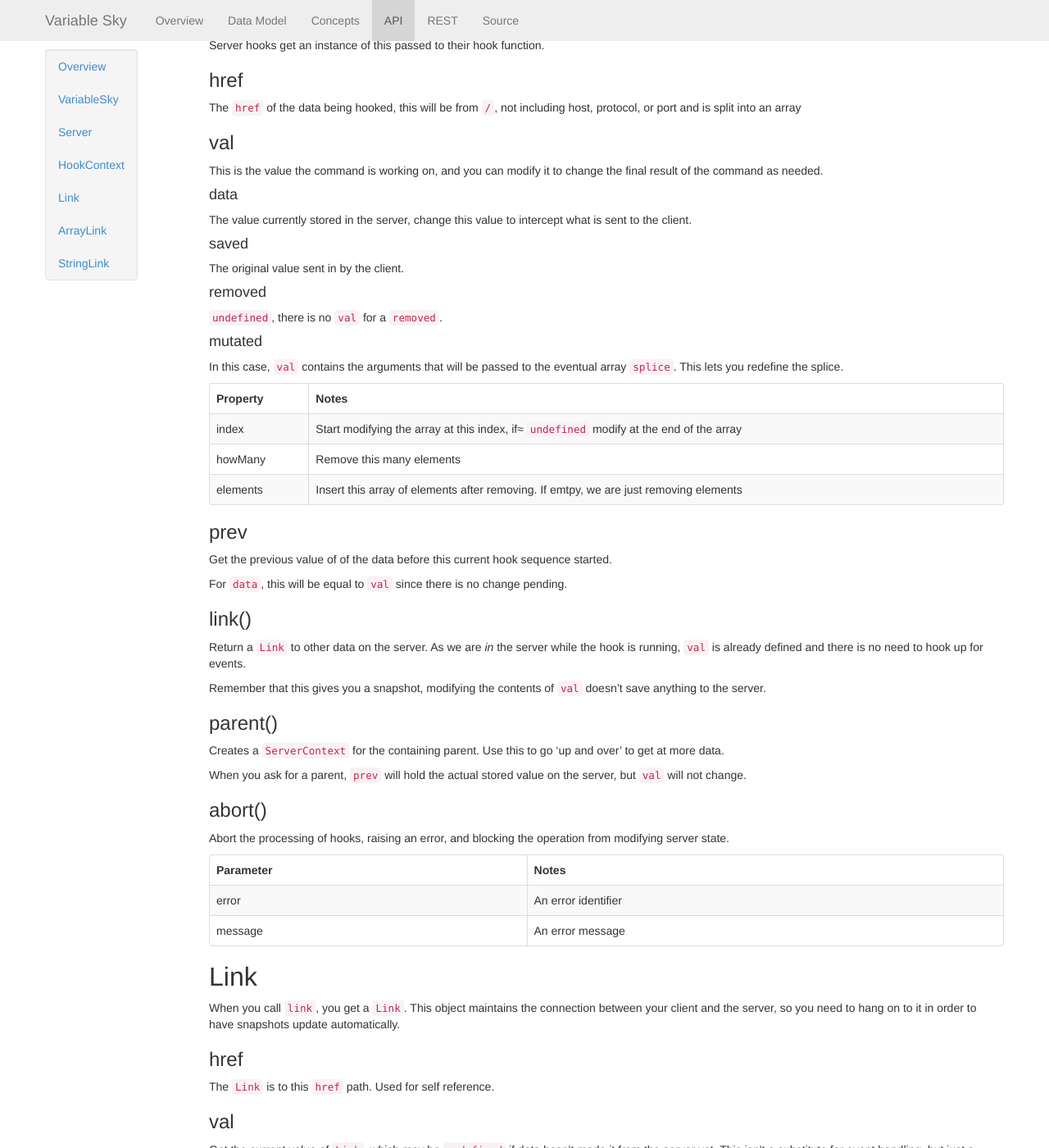
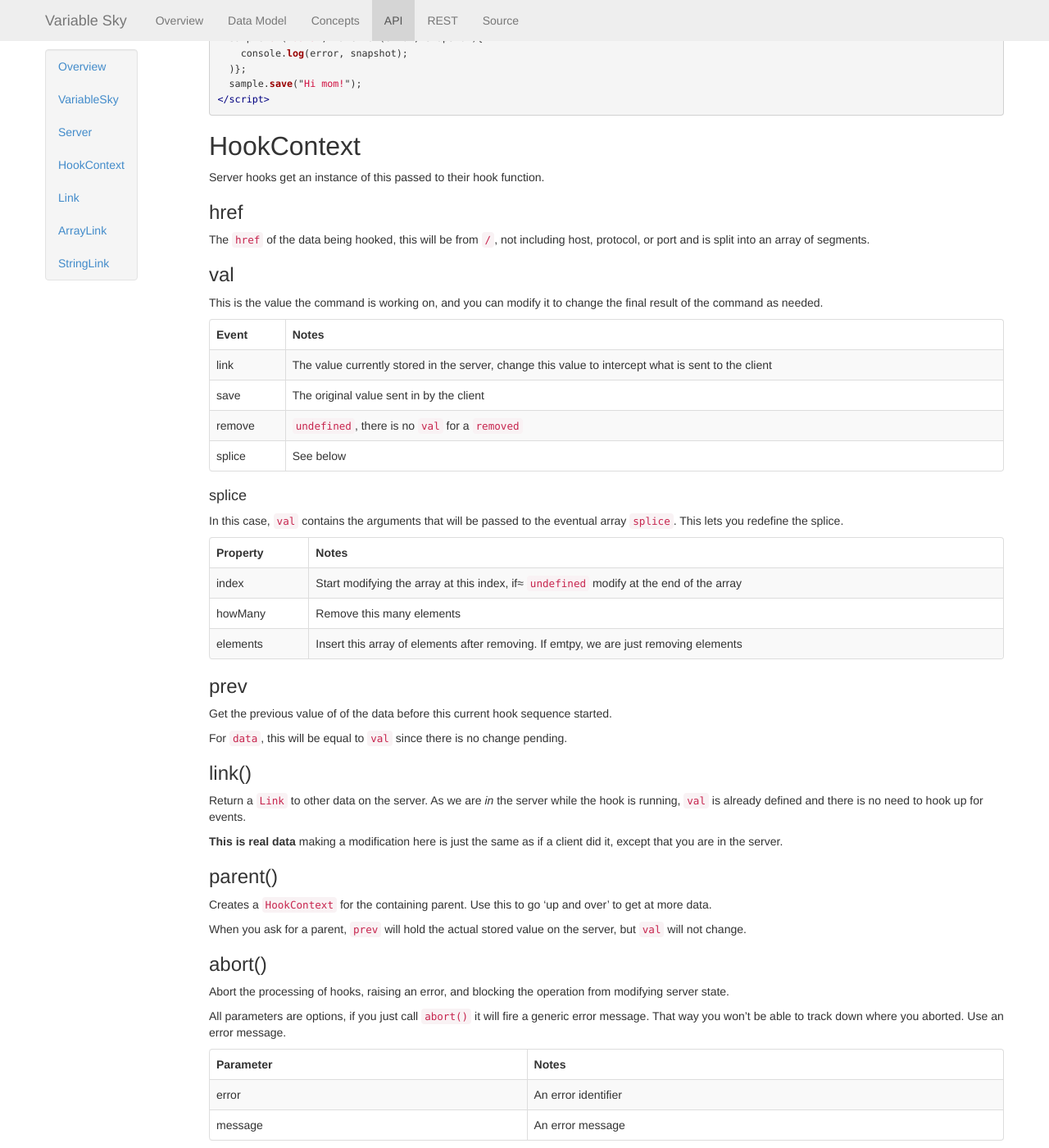
Before and after one commit to wballard/VariableSky, a Jekyll site: the page built from api.markdown, in a window 1280 px wide and 1400 px high, scrolled down 3994 px. Shown: the whole window at 82% size. Built offline with Jekyll 4.4.1, drawn with Linux system fonts in a browser that asks for light colours; Markdown is read by kramdown in place of the engine named in the settings; some of the changed text lies outside the part shown.

Commit message:
mutate is now splice

````diff
--- a/api.markdown
+++ b/api.markdown
@@ -145,8 +145,18 @@
 });
 ```
 
-### mutate()
-Hook array mutation
+### splice()
+Hook in place array modifications.
+
+```javascript
+server.splice('/myarray', function(context, next){
+  //this makes a 'push' into a double push
+  if (typeof context.val.index == 'undefined') {
+    context.val.elements.push('Second Value');
+  }
+  next();
+});
+```
 
 ### rest
 This is `connect` middleware, `use` this to have the rest API connected.
@@ -224,23 +234,21 @@
 
 ### href
 The `href` of the data being hooked, this will be from `/`, not
-including host, protocol, or port and is split into an array
+including host, protocol, or port and is split into an array of
+segments.
 
 ### val
 This is the value the command is working on, and you can modify it to
 change the final result of the command as needed.
 
-#### data
-The value currently stored in the server, change this value to intercept
-what is sent to the client.
+|Event|Notes
+|-----|----|
+|link|The value currently stored in the server, change this value to intercept what is sent to the client|
+|save|The original value sent in by the client|
+|remove|`undefined`, there is no `val` for a `removed`|
+|splice|See below|
 
-#### saved
-The original value sent in by the client.
-
-#### removed
-`undefined`, there is no `val` for a `removed`.
-
-#### mutated
+#### splice
 In this case, `val` contains the arguments that will be passed to the
 eventual array `splice`. This lets you redefine the splice.
 
@@ -262,11 +270,11 @@
 while the hook is running, `val` is already defined and there is no need
 to hook up for events.
 
-Remember that this gives you a snapshot, modifying the contents of `val`
-doesn't save anything to the server.
+**This is real data** making a modification here is just the same as if
+a client did it, except that you are in the server.
 
 ### parent()
-Creates a `ServerContext` for the containing parent. Use this to go 'up
+Creates a `HookContext` for the containing parent. Use this to go 'up
 and over' to get at more data.
 
 When you ask for a parent, `prev` will hold the actual stored value on
@@ -275,6 +283,10 @@
 ### abort()
 Abort the processing of hooks, raising an error, and blocking the
 operation from modifying server state.
+
+All parameters are options, if you just call `abort()` it will fire a
+generic error message. That way you won't be able to track down where
+you aborted. Use an error message.
 
 |Parameter|Notes|
 |---------|-----|
@@ -351,7 +363,7 @@
 |name|The name of the event you want to handle|
 |callback|The event handler callback|
 
-### Event: data
+### Event: link
 Event is fired when any data is changed, including updates you make in
 your client, and most importantly updates made by other clients and
 servers. This notification is the core of real time updates.
@@ -372,7 +384,7 @@
 place where you move data coming in from the server into the UI
 framework you are using.
 
-### Event: saved
+### Event: save
 Event is fired after `save` reaches the server, and local data is
 updated, after `data`. This is interesting becuase other connected
 clients and servers may be updating data. This event gives you the
@@ -383,13 +395,13 @@
 |error||
 |snapshot|A plain old JavaScript value, returned from Variable Sky.|
 
-### Event: removed
-Event is fired when after `remove` resches the server, `data` would have
-already fired with an `undefined` `snapshot`.
+### Event: remove
+Event is fired when after `remove` reaches the server.
 
 |Parameter|Notes|
 |---------|-----|
 |error||
+|snapshot|A plain old JavaScript value that was removed, returned from Variable Sky.|
 
 
 ## ArrayLink
@@ -402,7 +414,7 @@
 ArrayLink exposes the following methods, which have the same meanings as
 the default JavaScript methods. The difference is that these methods
 notify the Variable Sky server, modify the linked array there, fire
-event `data`, then fire an event `mutate`, allowing you to apply just
+event `data`, then fire an event `splice`, allowing you to apply just
 the delta to a local snapshot. This avoids sending an entire array back
 and forth to the server.
 
@@ -424,11 +436,11 @@
 |index|Change the element at this index|
 |value|Put this value into the array|
 
-### Event: mutate
-Event is fired when an array has been mutated on the server. This will
+### Event: splice
+Event is fired when an array has been in place mutated on the server. This will
 fire instead of `data` to avoid sending an entire array. Remember, if
 you call `save`, `data` will fire. If you call a mutator, you will get
-`mutate`.
+`splice`.
 
 |Parameter|Notes|
 |---------|-----|
@@ -448,8 +460,8 @@
   sampleArray = snapshot;
   console.log(sampleArray);
 });
-sampleLink.on("mutate", function(err, mutator){
-  //here is the fun part
+sampleLink.on("splice", function(err, mutator){
+  //here is the fun part, this applies the changes into the array
   mutator(sampleArray);
   console.log(sampleArray);
 });
````
Also changed, not shown: 1 other file.
